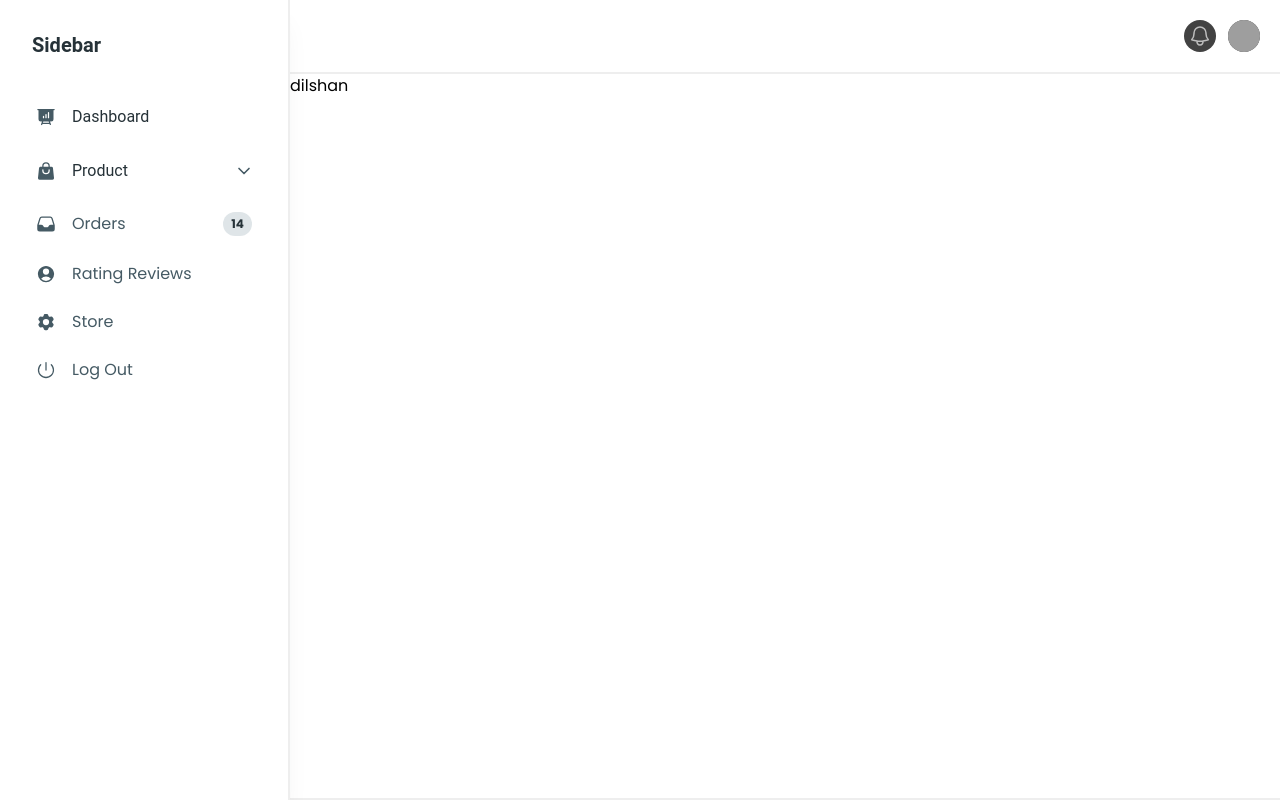
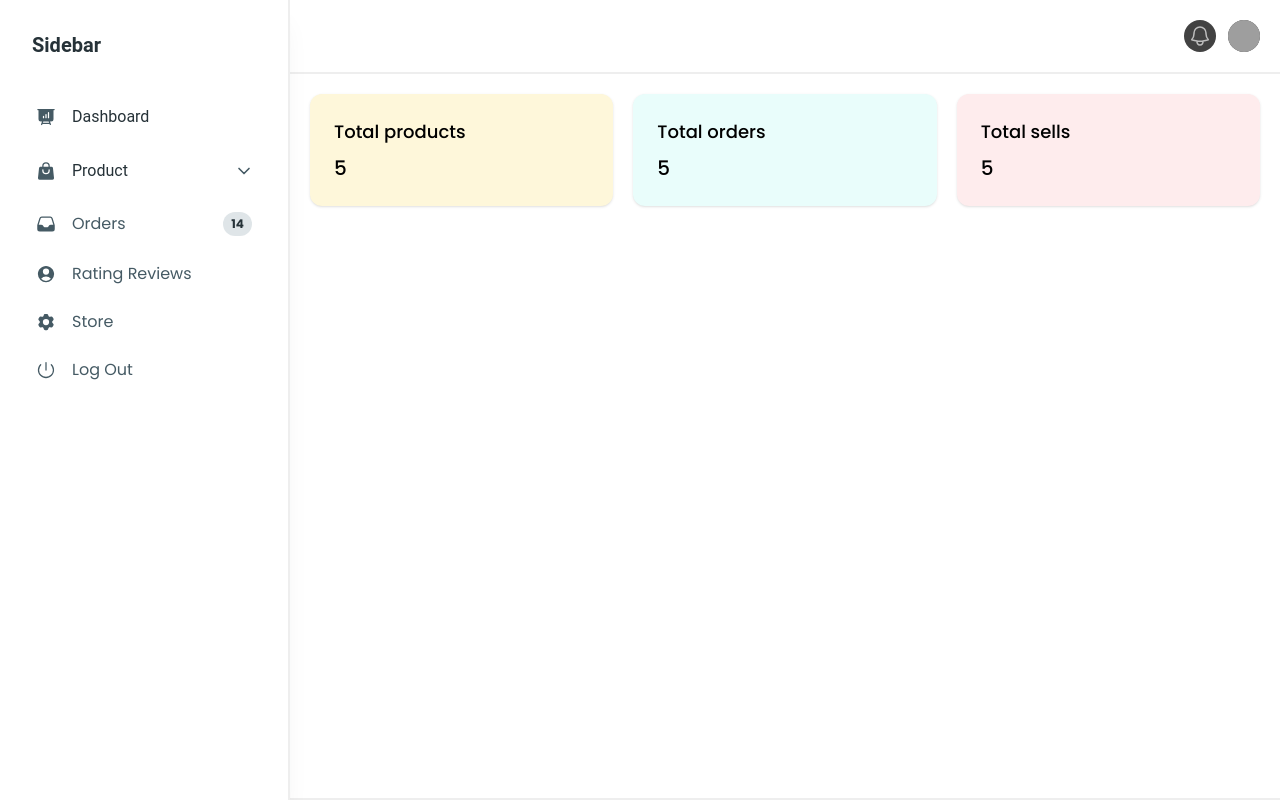
Before and after one commit to my-project-hub/ITS-2011-cw-e-commerce, a React (Vite) app in the folder FRONTEND/: page /admin/dashboard in a window 1280 px wide. Built offline with nearby package versions, Linux system fonts and the light colour scheme; grey boxes are pictures that could not be loaded.

Commit message:
create dashboard info card

```diff
--- a/FRONTEND/package.json
+++ b/FRONTEND/package.json
@@ -18,6 +18,7 @@
     "@headlessui/react": "^2.0.3",
     "@heroicons/react": "^2.1.3",
     "@material-tailwind/react": "^2.1.9",
+    "chart.js": "^4.4.2",
     "react": "^18.2.0",
     "react-dom": "^18.2.0",
     "react-router": "^6.23.1",
--- a/FRONTEND/src/App.tsx
+++ b/FRONTEND/src/App.tsx
@@ -8,7 +8,7 @@ function App() {
     <>
       <BrowserRouter basename='/admin'>
         <Routes>
-          <Route path='/' element={<AdminLogin />} />
+          <Route path='/login' element={<AdminLogin />} />
           <Route path='/dashboard' element={<AdminDashboard />} />
         </Routes>
       </BrowserRouter>
--- /dev/null
+++ b/FRONTEND/src/component/info-card.component.tsx
@@ -0,0 +1,18 @@
+interface Props{
+    cardName:string,
+    cardValue:string,
+    cardColor:string
+}
+
+
+export default function InfoCard(prop:Props){
+
+    return(
+        <>
+            <div className={`${prop.cardColor} flex-1 p-6 rounded-xl shadow`}>
+                <p className="text-lg font-medium">{prop.cardName}</p>
+                <p className="text-xl font-medium mt-2">{prop.cardValue}</p>
+            </div>
+        </>
+    );
+}
--- a/FRONTEND/src/layout/admin.layout.tsx
+++ b/FRONTEND/src/layout/admin.layout.tsx
@@ -14,7 +14,10 @@ export default function AdminLayout(prop: Props) {
                 </div>
                 <div className=" bg-white w-screen border-b-2 flex-row">
                     <TopMenuBar />
-                    {prop.children}
+                    <div className="p-5">
+                        {prop.children}
+                    </div>
+
                 </div>
 
             </div>
--- a/FRONTEND/src/page/admin-dashboard.page.tsx
+++ b/FRONTEND/src/page/admin-dashboard.page.tsx
@@ -1,10 +1,15 @@
+import InfoCard from "../component/info-card.component";
 import AdminLayout from "../layout/admin.layout";
 
 export default function AdminDashboard(){
     return(
         <>
             <AdminLayout>
-                <p>dilshan</p>
+                <div className="flex justify-between gap-5">
+                    <InfoCard cardName="Total products" cardValue={"5"} cardColor="bg-[#fef7da]"/>
+                    <InfoCard cardName="Total orders" cardValue={"5"} cardColor="bg-[#e9fdfb]"/>
+                    <InfoCard cardName="Total sells" cardValue={"5"} cardColor="bg-[#feeced]"/>
+                </div>
             </AdminLayout>
         </>
     );
```
Also changed, not shown: 1 other file (tests, documents, lock files or other folders).
